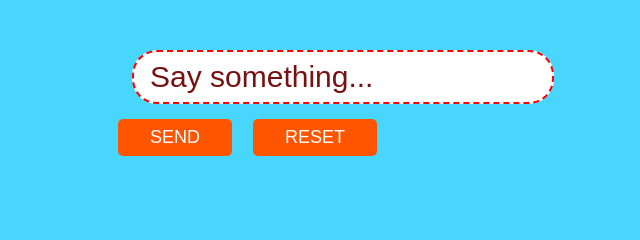
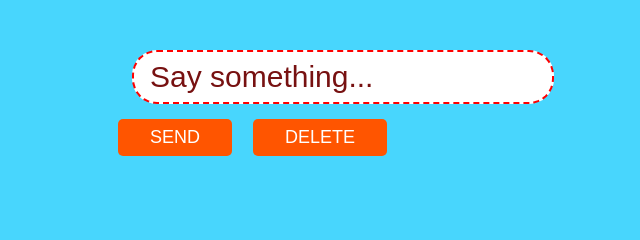
Before and after one commit to bolajiscott/bot-test, a plain HTML site: page hngbot/index.html in a window 1280 px wide. Shown: the top 240 px of the page, 522-1162 px from the left. Drawn offline with Linux system fonts and the light colour scheme.

Commit message:
button-changed

```diff
--- a/hngbot/index.html
+++ b/hngbot/index.html
@@ -9,7 +9,7 @@
 <div id="main">
 
 	<div><input style="font-size: 30px;" id="input" type="text" placeholder="Say something..." autocomplete="off"/></div>
-	 <button> send</button>    <button id="user">reset</button>
+	 <button> send</button>    <button id="user">delete</button>
 
 </div>
 <div class="text" style="font-size:25.5px; position: absolute; bottom: 0;">
```
